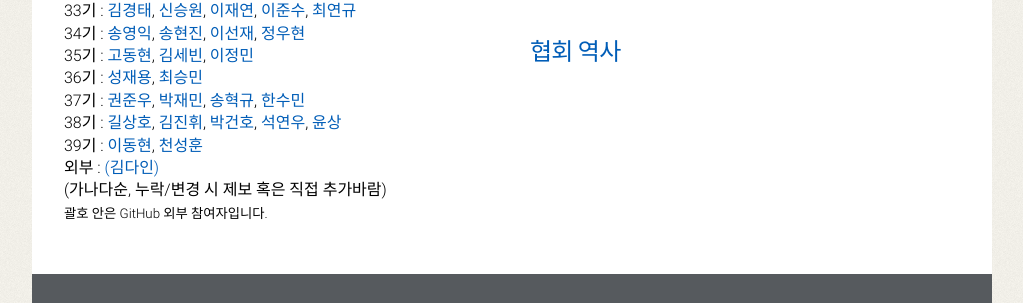
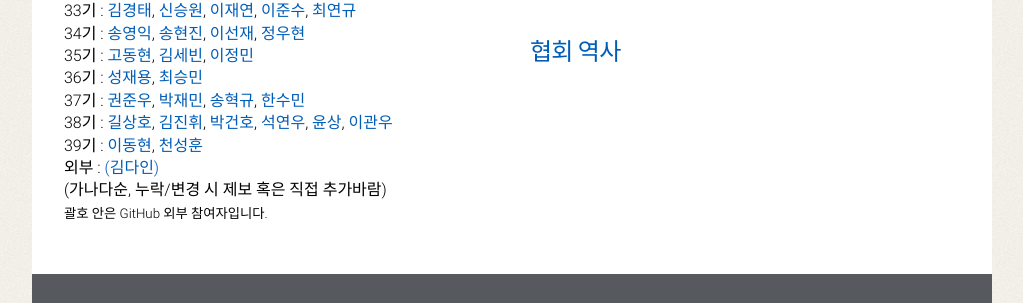
Before and after one commit to gshstexsociety/gshstexsociety.github.io, a Jekyll site: the page built from 참여/index.md, in a window 1280 px wide. Shown: the part 798-1101 px from the top of the page, without its empty margins (128-1151 px from the left). Built offline with Jekyll 4.4.1, drawn with Linux system fonts in a browser that asks for light colours.

Commit message:
Update index.md

```diff
--- a/참여/index.md
+++ b/참여/index.md
@@ -43,7 +43,7 @@ permalink: /참여/
     <br>
     37기 : <a href="https://github.com/junukwon7">권준우</a>, <a href="https://github.com/arnold518">박재민</a>, <a href="https://github.com/hyukgyu03">송혁규</a>, <a href="https://github.com/polaris041437">한수민</a>
     <br>
-    38기 : <a href="https://github.com/gs20013">길상호</a>, <a href="https://github.com/gs20036">김진휘</a>, <a href="https://github.com/Rascal0902">박건호</a>, <a href="https://github.com/gs20056">석연우</a>, <a href="https://github.com/Yoonsangsang">윤상</a>
+    38기 : <a href="https://github.com/gs20013">길상호</a>, <a href="https://github.com/gs20036">김진휘</a>, <a href="https://github.com/Rascal0902">박건호</a>, <a href="https://github.com/gs20056">석연우</a>, <a href="https://github.com/Yoonsangsang">윤상</a>, <a href="https://github.com/Rarenick2">이관우</a>
     <br>
     39기 : <a href="https://github.com/">이동현</a>, <a href="https://github.com/">천성훈</a>
     <br>
```
